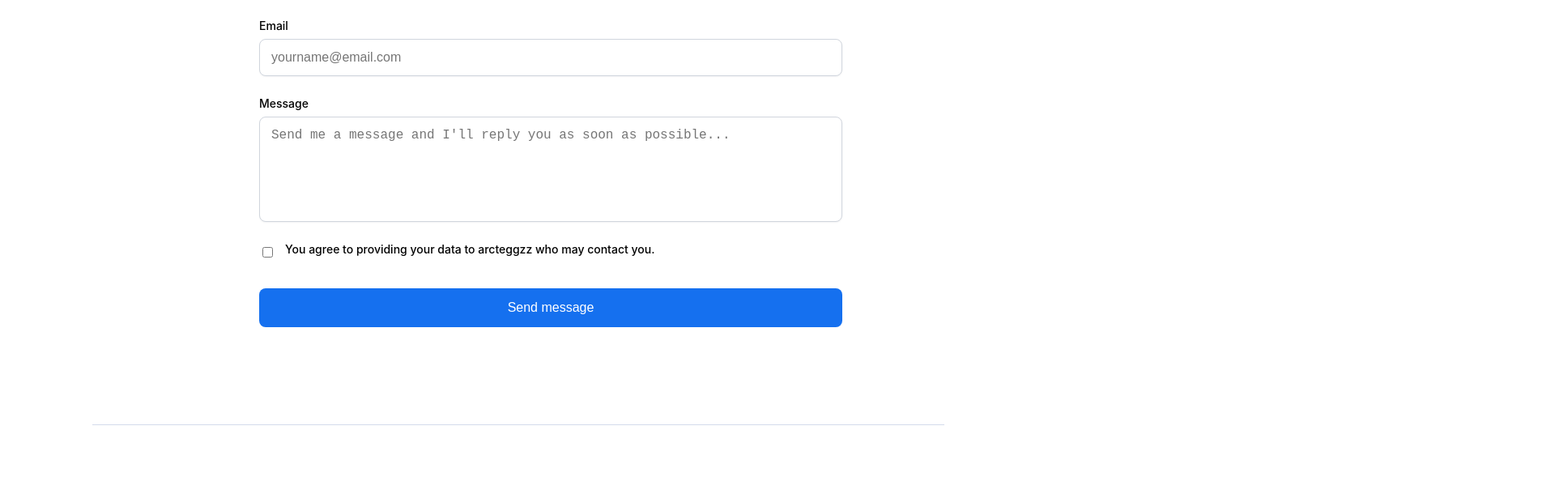
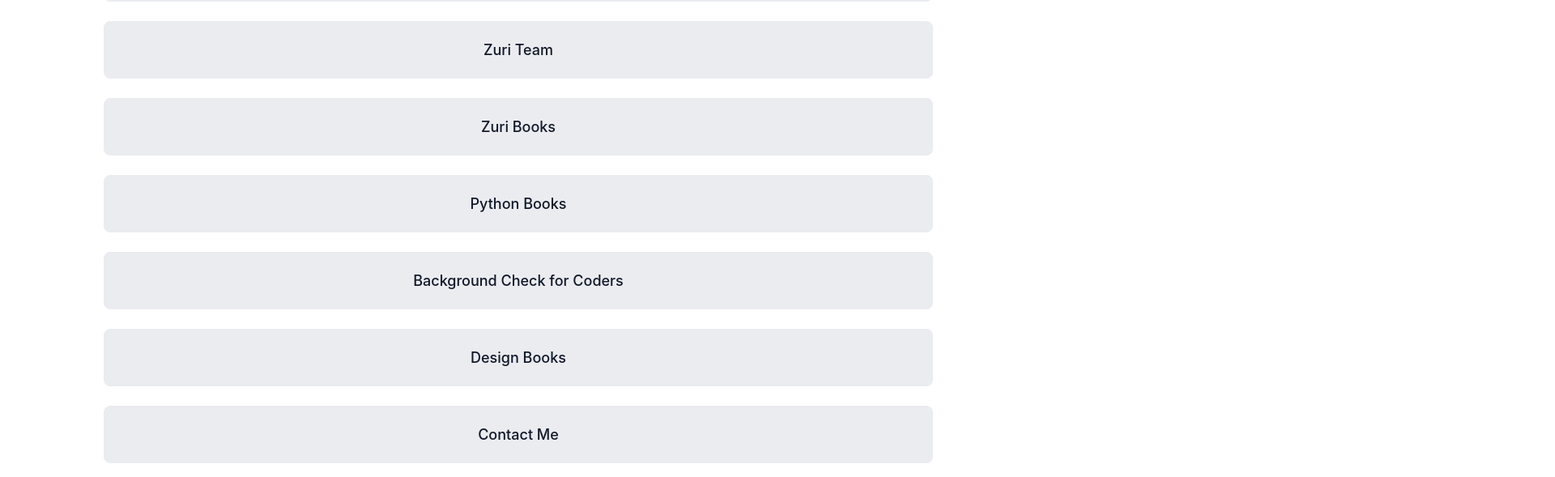
Before and after one commit to arcteggzz/zuri-personal-profile, a React (Create React App) app: page / in a window 1280 px wide. Shown: the part 376-965 px from the top of the page at 81% size, 1920 px wide, since content can reach past the window. Built offline with nearby package versions, Linux system fonts and the light colour scheme.

Commit message:
fix: fixed hosting bugs

```diff
--- a/src/Components/Links.jsx
+++ b/src/Components/Links.jsx
@@ -18,6 +18,16 @@ function Links() {
             )
           })
         }
+        <div className="">
+          <a
+            className="link"
+            href = "google.com"
+            id= "contact"
+            rel="noreferrer"
+          >
+            Contact Me
+          </a>
+        </div>
       </div>
       <svg width="1216" height="72" viewBox="0 0 1216 72" fill="none" xmlns="http://www.w3.org/2000/svg">
         <rect width="1216" height="72" fill="white"/>
@@ -34,16 +44,6 @@ function Links() {
         </clipPath>
         </defs>
       </svg>
-      <div className="">
-        <a
-          className="link"
-          href = {props.idLink}
-          id= {props.id}
-          rel="noreferrer"
-        >
-          Contact Me
-        </a>
-      </div>
     </div>
   );
 }
--- a/src/Contact.jsx
+++ b/src/Contact.jsx
@@ -26,23 +26,23 @@ function Contact() {
                 {/* email */}
                 <div className='text-email-field'>
                     <label for="last_name">Email</label>
-                    <input id="first_name" type="email" placeholder="yourname@email.com" required />
+                    <input id="email" type="email" placeholder="yourname@email.com" required />
                 </div>
 
                 {/* message */}
                 <div className='text-email-field'>
                     <label for="last_name">Message</label>
-                    <textarea id="first_name" placeholder="Send me a message and I'll reply you as soon as possible..." required />
+                    <textarea id="message" placeholder="Send me a message and I'll reply you as soon as possible..." required />
                 </div>
 
                 {/* checkbox */}
                 <div class="checkbox">
-                    <input type="checkbox" id="" class="checkbox-box" />
-                    <label class="md:text-[14px] font-[500] text-[#344054] md:leading-[20px]">You agree to providing your data to arcteggzz who may contact you.</label>
+                    <input type="checkbox" id="" className="checkbox-box" />
+                    <label className="">You agree to providing your data to arcteggzz who may contact you.</label>
                 </div>
 
                 {/* button */}
-                <button className="" type="submit">
+                <button className="" type="submit" id="btn__submit">
                     Send message
                 </button>
             </form>
--- a/src/index.js
+++ b/src/index.js
@@ -2,11 +2,11 @@ import React from 'react';
 import ReactDOM from 'react-dom/client';
 import './index.css';
 import App from './App';
-import Contact from './Contact';
+// import Contact from './Contact';
 
 const root = ReactDOM.createRoot(document.getElementById('root'));
 root.render(
   <React.StrictMode>
-    <Contact />
+    <App />
   </React.StrictMode>
 );
```
